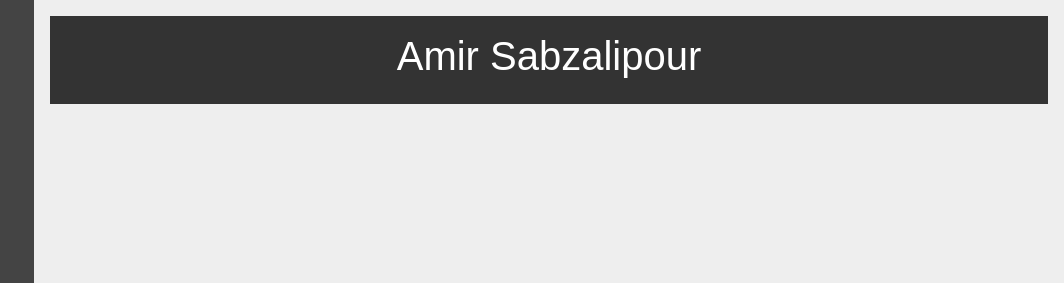
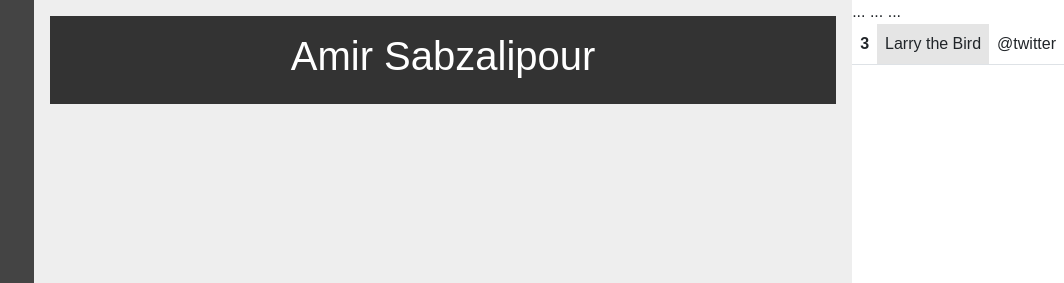
Before and after one commit to AmirSabzalipour/AmirSabzalipour.github.io, a plain HTML site: page index.html in a window 1280 px wide. Shown: the top 283 px of the page, 216-1280 px from the left. Drawn offline with nearby package versions, Linux system fonts and the light colour scheme.

Commit message:
Update index.html

```diff
--- a/index.html
+++ b/index.html
@@ -62,6 +62,7 @@
 <body>
 
     <nav>
+
         <img src="IMG_4203.jpg" alt="Amir Sabzalipour">
         <a href="#landing">Home</a>
         <a href="#work">Work Experience</a>
@@ -83,7 +84,27 @@
         </section>
         -->
     </div>
+    <div>
+<table class="table">
+  <thead>
+    ...
+  </thead>
+  <tbody>
+    <tr class="table-active">
+      ...
+    </tr>
+    <tr>
+      ...
+    </tr>
+    <tr>
+      <th scope="row">3</th>
+      <td colspan="2" class="table-active">Larry the Bird</td>
+      <td>@twitter</td>
+    </tr>
+  </tbody>
+</table>
 
+    </div>
 </body>
 
 </html>
```
